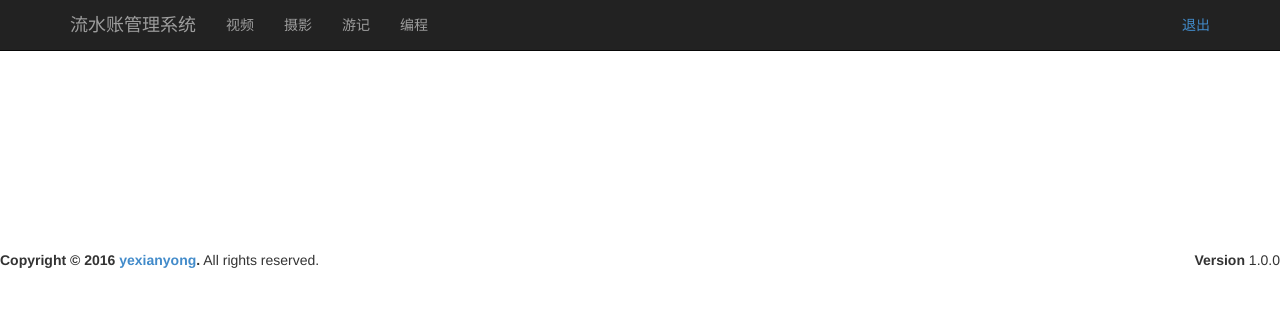
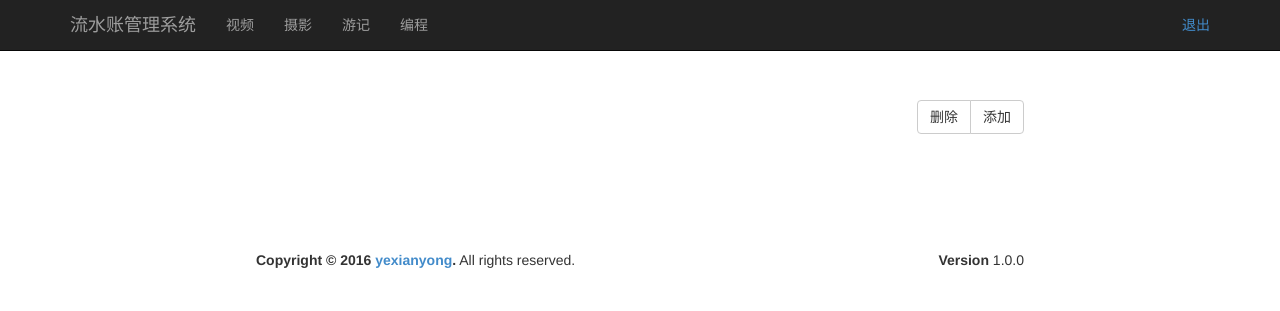
Before and after one commit to yexxyy/my_website, a Django app: page /management/ in a window 1280 px wide. Shown: the top 311 px of the page. Run offline with Django 3.2, Linux system fonts and the light colour scheme; the visitor is signed in with stand-in values (Sample User, id 1); data that the repository does not hold is empty; some libraries are stand-ins or nearby versions.

Commit message:
添加删除添加按钮

```diff
--- a/mysite/management/static/management/css/manage_page.css
+++ b/mysite/management/static/management/css/manage_page.css
@@ -1,6 +1,11 @@
+body{
+	padding-top: 100px;
+	padding-left: 20%;
+	padding-right: 20%;
+}
 
 .table_view{
-	padding-top: 150px;
+	padding-top: 50px;
    	padding-left: 10%;
    	padding-right: 10%;
    	padding-bottom: 100px;
--- a/mysite/management/templates/management/manage_content.html
+++ b/mysite/management/templates/management/manage_content.html
@@ -1,5 +1,15 @@
 {% load staticfiles %}
 
+
+
+
+<!-- 删除/添加按钮 -->
+<div class="btn-group" style="float:right">
+  <button type="button" class="btn btn-default">删除</button>
+  <button type="button" class="btn btn-default">添加</button>
+</div>
+
+<!-- table_view -->
 <div class="table_view">
 
 </div><!-- table_view -->
@@ -8,8 +18,6 @@
 <!-- cell模板 -->
 	<script type="text/template" id="list_template">
     	<div id="list_cell">
-
-    	<p class="title"></p>
-
+    		<input type="checkbox" id="cbox2" value="second_checkbox"> <label for="cbox2" class="title">  </label>
     	</div>
 	</script>
```
